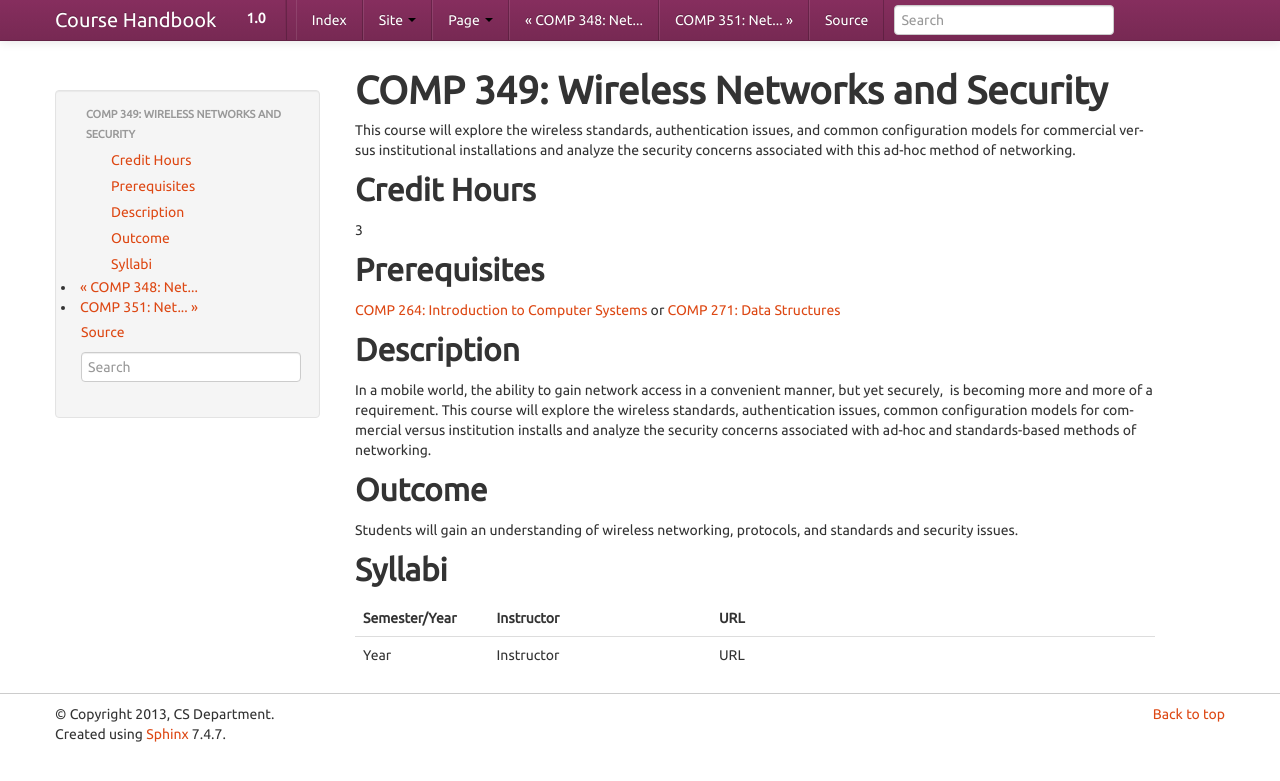
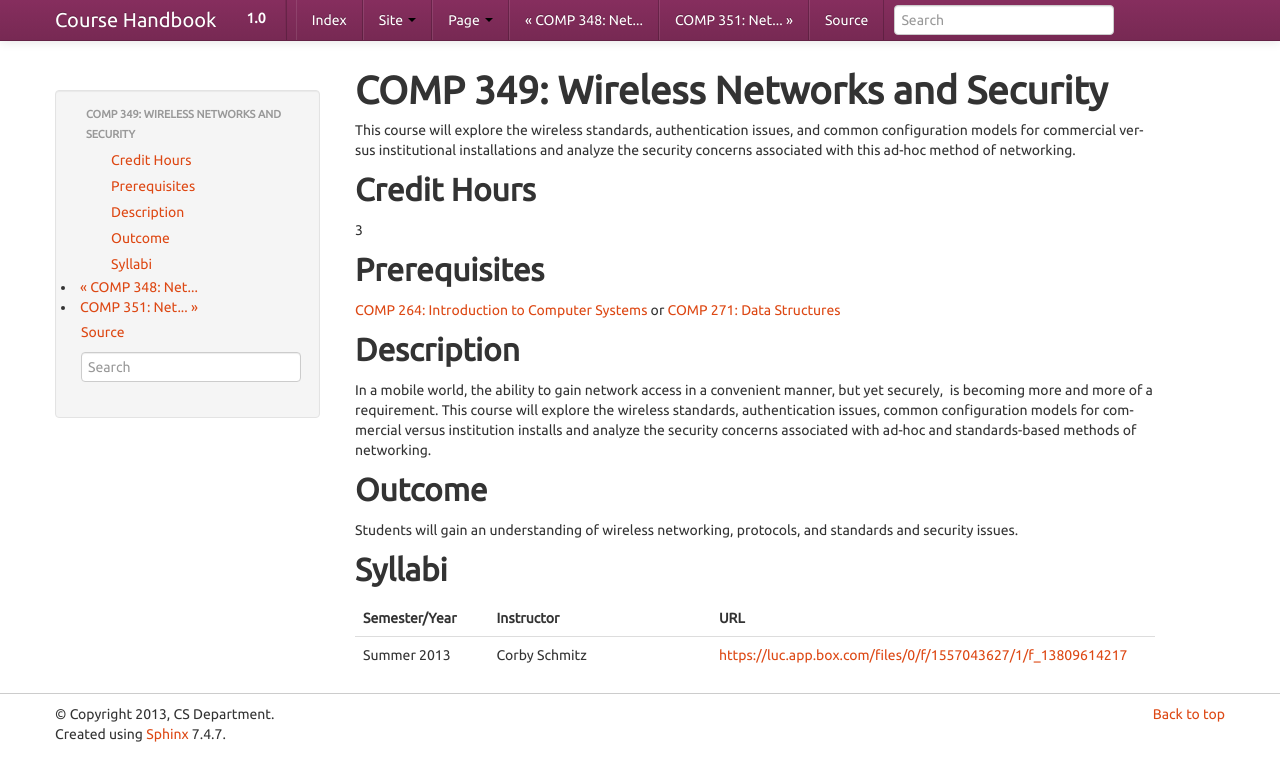
Before and after one commit to kyang5/coursedescriptions, a Sphinx documentation site: the page built from source/comp349.rst, in a window 1280 px wide. Shown: the top 781 px of the page. Built offline with Sphinx 7.4.7, drawn with Linux system fonts in a browser that asks for light colours.

Commit message:
Added syllabus for COMP 349

```diff
--- a/source/comp349.rst
+++ b/source/comp349.rst
@@ -35,4 +35,4 @@
    	:header: "Semester/Year", "Instructor", "URL"
    	:widths: 15, 25, 50
 
-	"Year", "Instructor", "URL"
+	"Summer 2013", "Corby Schmitz", "https://luc.app.box.com/files/0/f/1557043627/1/f_13809614217"
```
